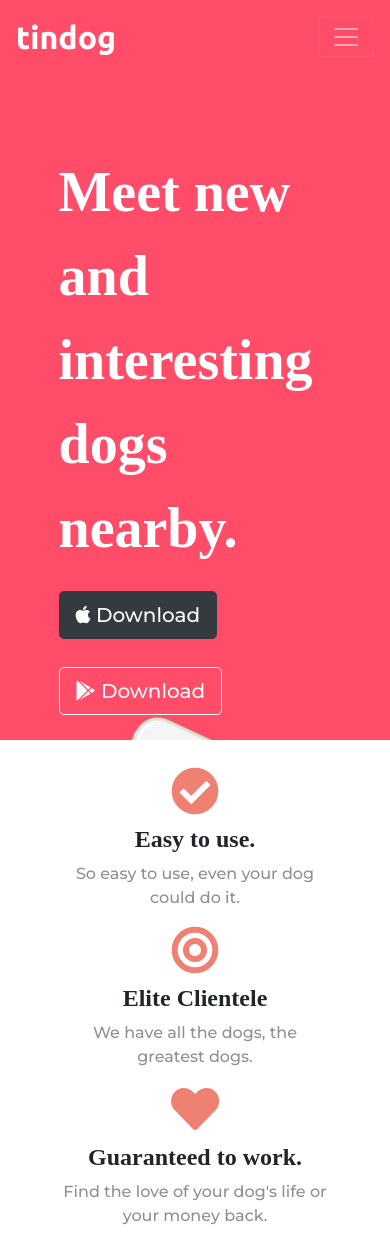
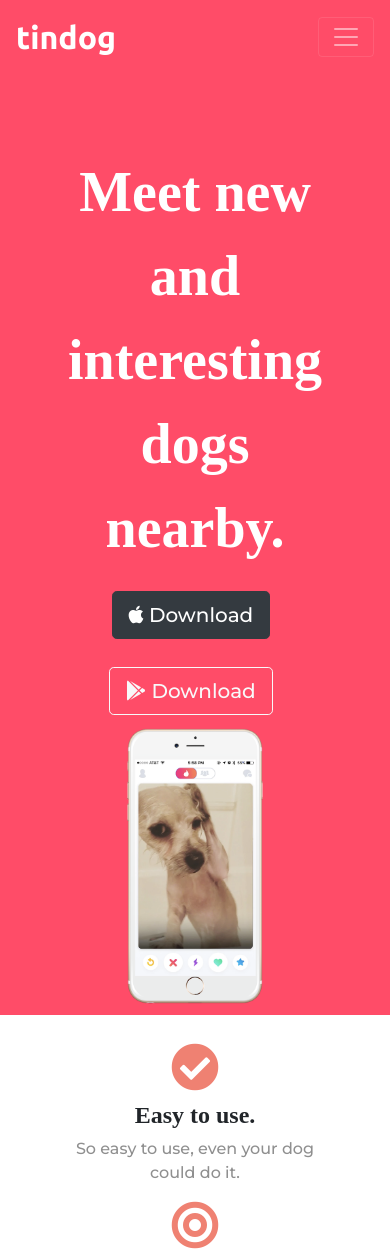
Before and after one commit to Alejoboga20/bootstrap-tindog, a plain HTML site: page index.html in a window 390 px wide. Shown: the top 1252 px of the page. Drawn offline with nearby package versions, Linux system fonts and the light colour scheme.

Commit message:
Adding media queries

```diff
--- a/css/styles.css
+++ b/css/styles.css
@@ -124,3 +124,16 @@ h3 {
 .pricing-column {
   padding: 3% 2%;
 }
+
+/* Media queries */
+@media (max-width: 1020px) {
+  #title {
+    text-align: center;
+  }
+
+  .title-image {
+    position: static;
+    width: 50%;
+    transform: rotate(0);
+  }
+}
```
